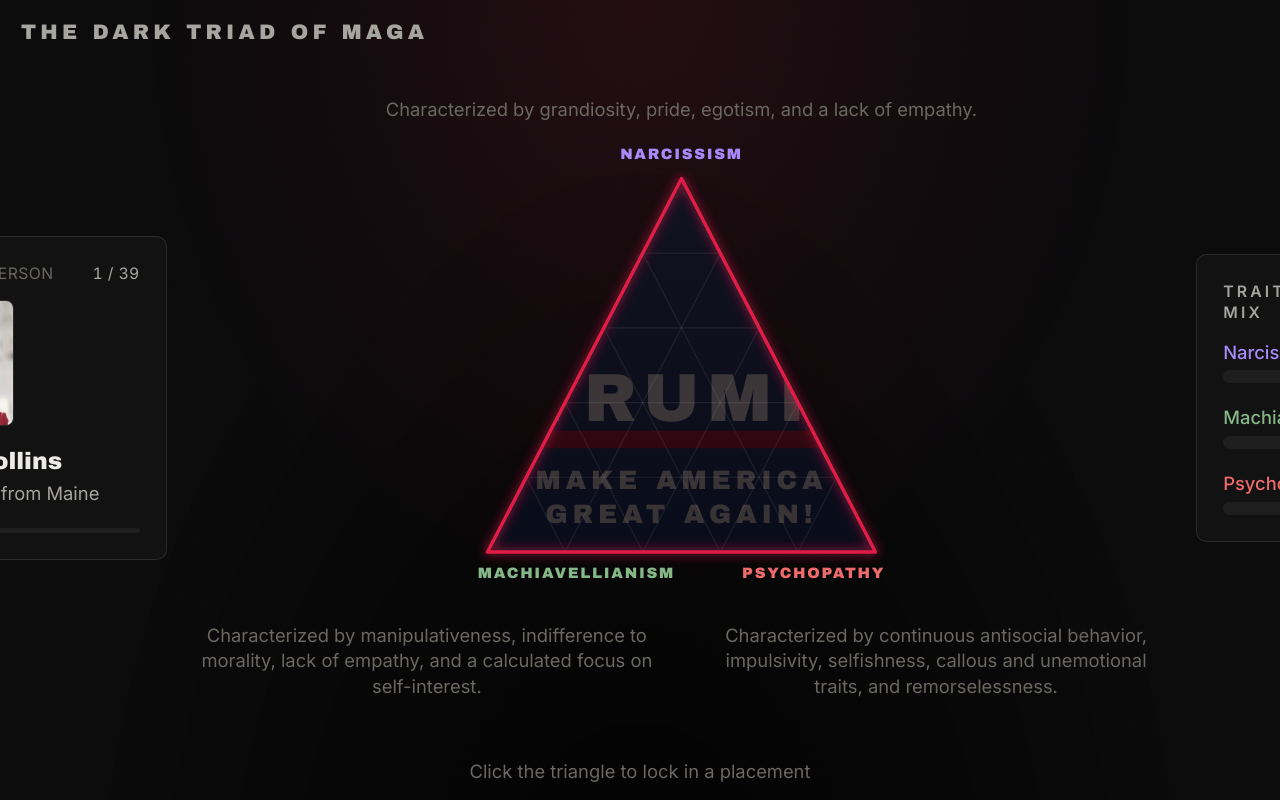
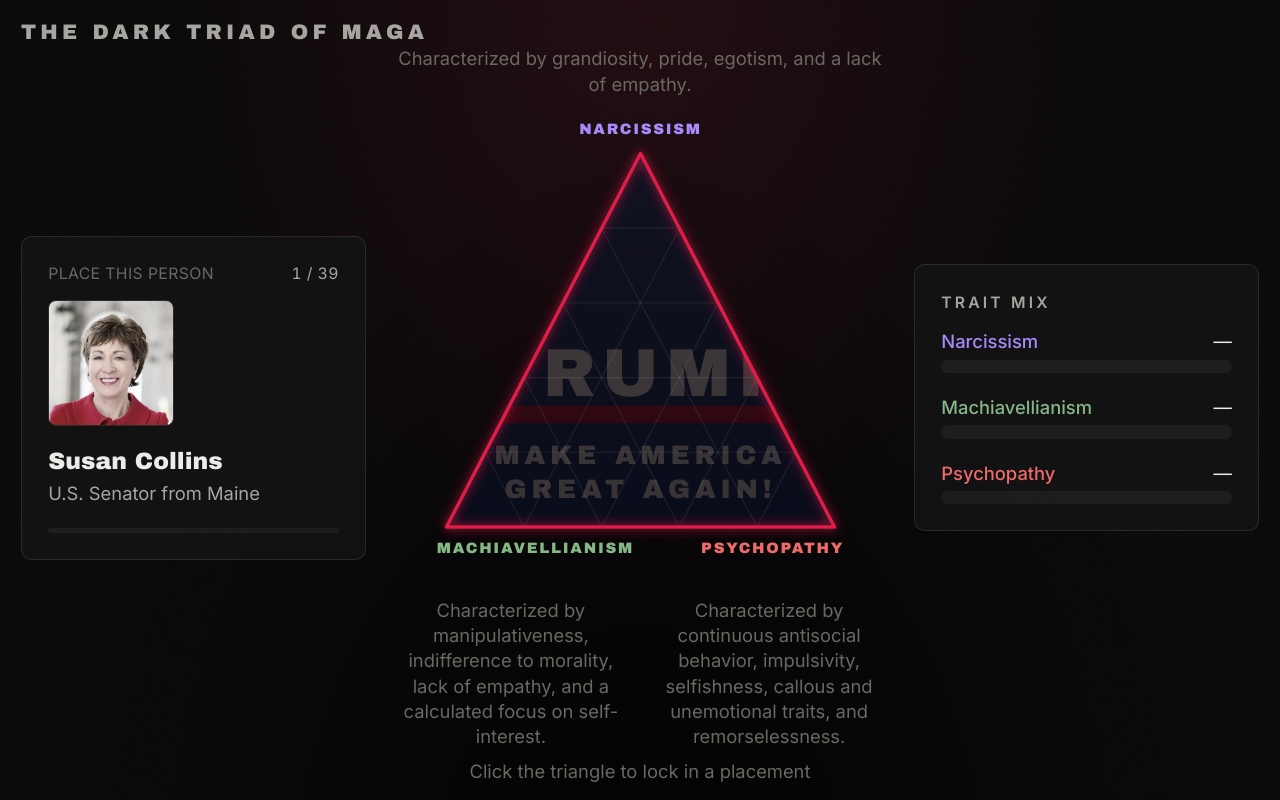
Before and after one commit to skoved/dark-triad-of-maga, a React (Vite) app: page / in a window 1280 px wide. Both pictures are taken after a click on the button "ENTER". Built offline with nearby package versions, Linux system fonts and the light colour scheme.

Commit message:
fix ui bugs

```diff
--- a/src/components/PlayScreen.tsx
+++ b/src/components/PlayScreen.tsx
@@ -26,26 +26,26 @@ export function PlayScreen({
   const defClass = 'text-center text-sm leading-snug text-faint';
 
   return (
-    <div className="flex min-h-dvh flex-col px-4 py-3 lg:h-dvh lg:overflow-hidden">
+    <div className="flex min-h-dvh flex-col px-4 py-3 xl:h-dvh xl:overflow-hidden">
       <header className="mx-auto w-full max-w-[1800px] shrink-0">
         <span className="font-display text-base uppercase tracking-[0.2em] text-ash">
           The Dark Triad of MAGA
         </span>
       </header>
 
-      <div className="flex min-h-0 flex-1 flex-col items-center justify-center gap-6 py-1 lg:flex-row">
+      <div className="flex min-h-0 flex-1 flex-col items-center justify-center gap-6 py-1 xl:flex-row">
         <div
           ref={leftPanelRef}
-          className="order-2 w-full max-w-[26rem] lg:order-1 lg:flex-1"
+          className="order-2 w-full max-w-[26rem] xl:order-1 xl:min-w-0 xl:flex-1"
         >
           <PersonPrompt official={official} index={index} total={total} />
         </div>
 
         {/* board with each trait's definition glued to the matching edge */}
-        <div className="order-1 flex shrink-0 flex-col items-center gap-1.5 lg:order-2">
-          <p className={`${defClass} max-w-[36rem]`}>{TRAIT_DEFINITION.n}</p>
+        <div className="order-1 flex shrink-0 flex-col items-center gap-1.5 xl:order-2 xl:w-[min(44vw,calc(100dvh-15rem))]">
+          <p className={defClass}>{TRAIT_DEFINITION.n}</p>
 
-          <div className="aspect-square w-[min(90vw,58dvh)] lg:w-[min(44vw,calc(100dvh-15rem))]">
+          <div className="aspect-square w-[min(90vw,58dvh)] xl:w-full">
             <TriangleBoard
               placed={placed}
               interactive
@@ -59,7 +59,7 @@ export function PlayScreen({
             />
           </div>
 
-          <div className="grid w-full max-w-[46rem] grid-cols-1 gap-x-10 lg:grid-cols-2">
+          <div className="grid w-full grid-cols-2 gap-x-6">
             <p className={defClass}>{TRAIT_DEFINITION.m}</p>
             <p className={defClass}>{TRAIT_DEFINITION.p}</p>
           </div>
@@ -67,7 +67,7 @@ export function PlayScreen({
 
         <div
           ref={rightPanelRef}
-          className="order-3 w-full max-w-[26rem] lg:flex-1"
+          className="order-3 w-full max-w-[26rem] xl:min-w-0 xl:flex-1"
         >
           <TraitReadout bary={hoverBary} />
         </div>
--- a/src/components/SummaryBoard.tsx
+++ b/src/components/SummaryBoard.tsx
@@ -39,37 +39,27 @@ export function SummaryBoard({
   });
 
   return (
-    <div className="mx-auto flex max-w-[110rem] flex-col gap-8 px-4 py-10">
-      <header className="text-center">
+    <div className="flex min-h-dvh flex-col gap-4 px-4 py-6 lg:h-dvh lg:overflow-hidden">
+      <header className="shrink-0 text-center">
         <p className="text-xs font-semibold uppercase tracking-[0.35em] text-blood">
           The verdict
         </p>
-        <h1 className="mt-2 font-display text-4xl text-bone text-glow sm:text-5xl">
+        <h1 className="mt-1 font-display text-3xl text-bone text-glow sm:text-4xl">
           The Dark Triad of MAGA
         </h1>
-        <p className="mt-2 text-sm text-ash">
+        <p className="mt-1 text-sm text-ash">
           Every figure, placed. Hover a marker to inspect it.
         </p>
       </header>
 
-      <div className="grid gap-8 lg:grid-cols-[minmax(0,1fr)_minmax(0,1fr)]">
-        <div className="flex flex-col items-center gap-4">
-          <div className="mx-auto aspect-square w-full max-w-[720px] lg:w-[min(72dvh,44vw)]">
+      <div className="mx-auto flex min-h-0 w-full max-w-[110rem] flex-1 flex-col gap-6 lg:flex-row">
+        <div className="flex min-h-0 flex-1 items-center justify-center">
+          <div className="aspect-square w-[min(92vw,58dvh)] lg:w-[min(46vw,calc(100dvh-17rem))]">
             <TriangleBoard ref={boardRef} placed={placed} showAllNames />
-          </div>
-          <div className="flex flex-wrap items-center justify-center gap-3">
-            <ExportPngButton targetRef={boardRef} />
-            <button
-              type="button"
-              onClick={onReset}
-              className="rounded-md border border-blood/60 bg-blood/10 px-6 py-3 font-display text-sm uppercase tracking-[0.18em] text-bone transition hover:bg-blood/20 hover:ring-glow"
-            >
-              Start over
-            </button>
           </div>
         </div>
 
-        <ul className="divide-y divide-white/5 overflow-hidden rounded-lg border border-white/10 bg-surface/60 lg:max-h-[82dvh] lg:overflow-y-auto">
+        <ul className="max-h-[65vh] min-h-0 flex-1 divide-y divide-white/5 overflow-x-hidden overflow-y-auto rounded-lg border border-white/10 bg-surface/60 lg:max-h-none lg:max-w-[42rem]">
           {ranked.map((p) => {
             const dom = dominantTrait(p.bary);
             const pct = toPercents(p.bary);
@@ -78,7 +68,7 @@ export function SummaryBoard({
                 <img
                   src={photoUrl(p.official.photo)}
                   alt={p.official.name}
-                  className="h-12 w-12 shrink-0 rounded-md object-cover grayscale-[35%]"
+                  className="h-12 w-12 shrink-0 rounded-md object-cover object-top grayscale-[35%]"
                 />
                 <div className="min-w-0 flex-1">
                   <div className="flex items-baseline justify-between gap-2">
@@ -109,6 +99,17 @@ export function SummaryBoard({
           })}
         </ul>
       </div>
+
+      <div className="flex shrink-0 flex-wrap items-center justify-center gap-3">
+        <ExportPngButton targetRef={boardRef} />
+        <button
+          type="button"
+          onClick={onReset}
+          className="rounded-md border border-blood/60 bg-blood/10 px-6 py-3 font-display text-sm uppercase tracking-[0.18em] text-bone transition hover:bg-blood/20 hover:ring-glow"
+        >
+          Start over
+        </button>
+      </div>
     </div>
   );
 }
--- a/src/components/TraitReadout.tsx
+++ b/src/components/TraitReadout.tsx
@@ -21,12 +21,12 @@ export function TraitReadout({
         locked ? 'ring-glow' : ''
       }`}
     >
-      <div className="mb-3 flex items-baseline justify-between">
-        <span className="text-xs font-semibold uppercase tracking-[0.2em] text-ash">
+      <div className="mb-3 flex items-baseline justify-between gap-2">
+        <span className="min-w-0 truncate text-xs font-semibold uppercase tracking-[0.2em] text-ash">
           Trait mix
         </span>
-        <span className="text-xs uppercase tracking-widest text-faint">
-          {locked ? 'locked' : bary ? 'at cursor' : 'hover the triangle'}
+        <span className="min-w-[4.5rem] shrink-0 text-right text-xs uppercase tracking-widest text-faint">
+          {locked ? 'locked' : bary ? 'at cursor' : ''}
         </span>
       </div>
 
@@ -35,9 +35,11 @@ export function TraitReadout({
           const value = pct ? pct[row.key] : 0;
           return (
             <div key={row.key}>
-              <div className="mb-1 flex items-center justify-between text-sm">
-                <span className={`font-medium ${row.color}`}>{row.label}</span>
-                <span className="tabular-nums text-bone">
+              <div className="mb-1 flex items-center justify-between gap-2 text-sm">
+                <span className={`min-w-0 truncate font-medium ${row.color}`}>
+                  {row.label}
+                </span>
+                <span className="w-12 shrink-0 text-right tabular-nums text-bone">
                   {pct ? `${value}%` : '—'}
                 </span>
               </div>
```
